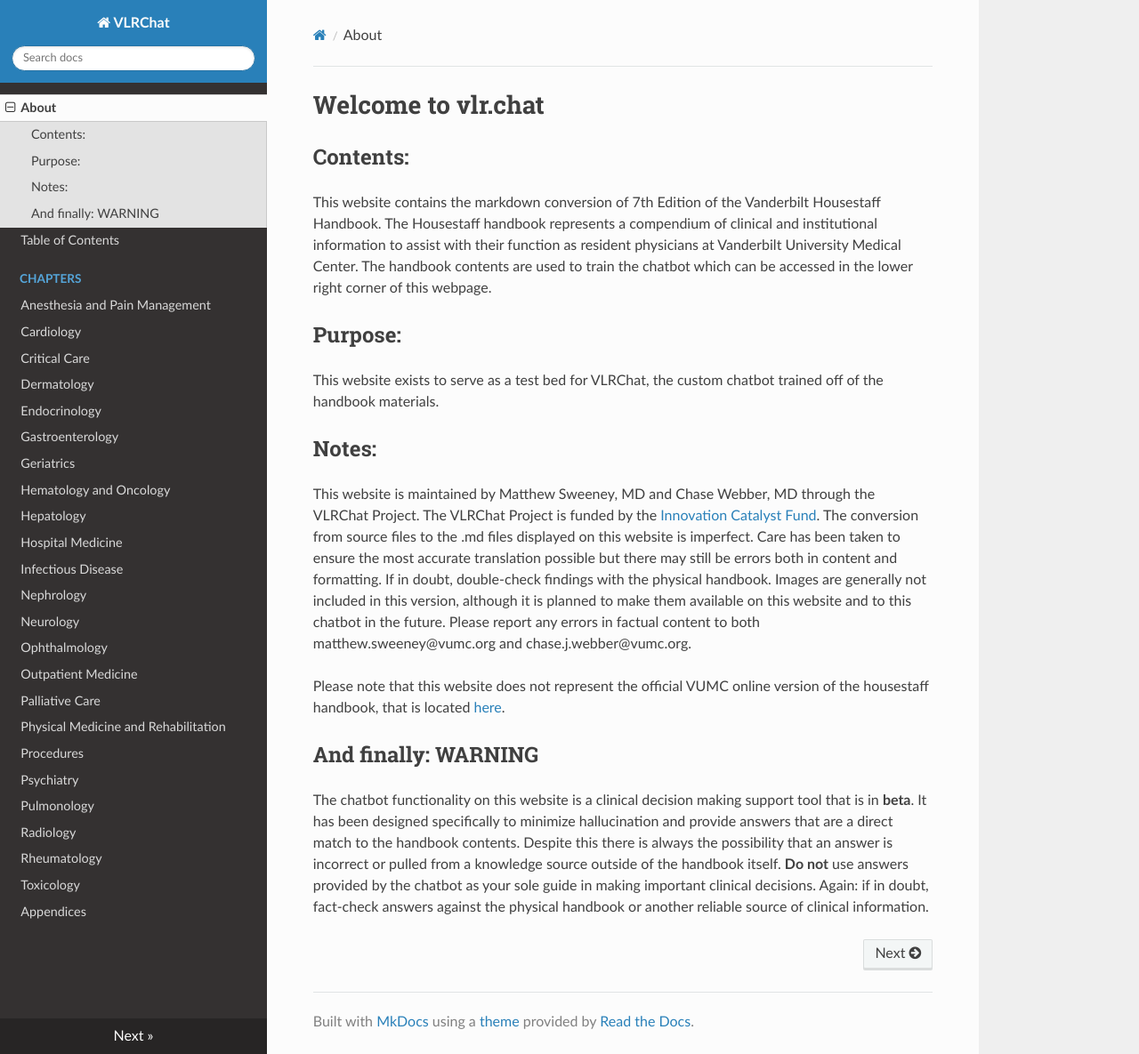
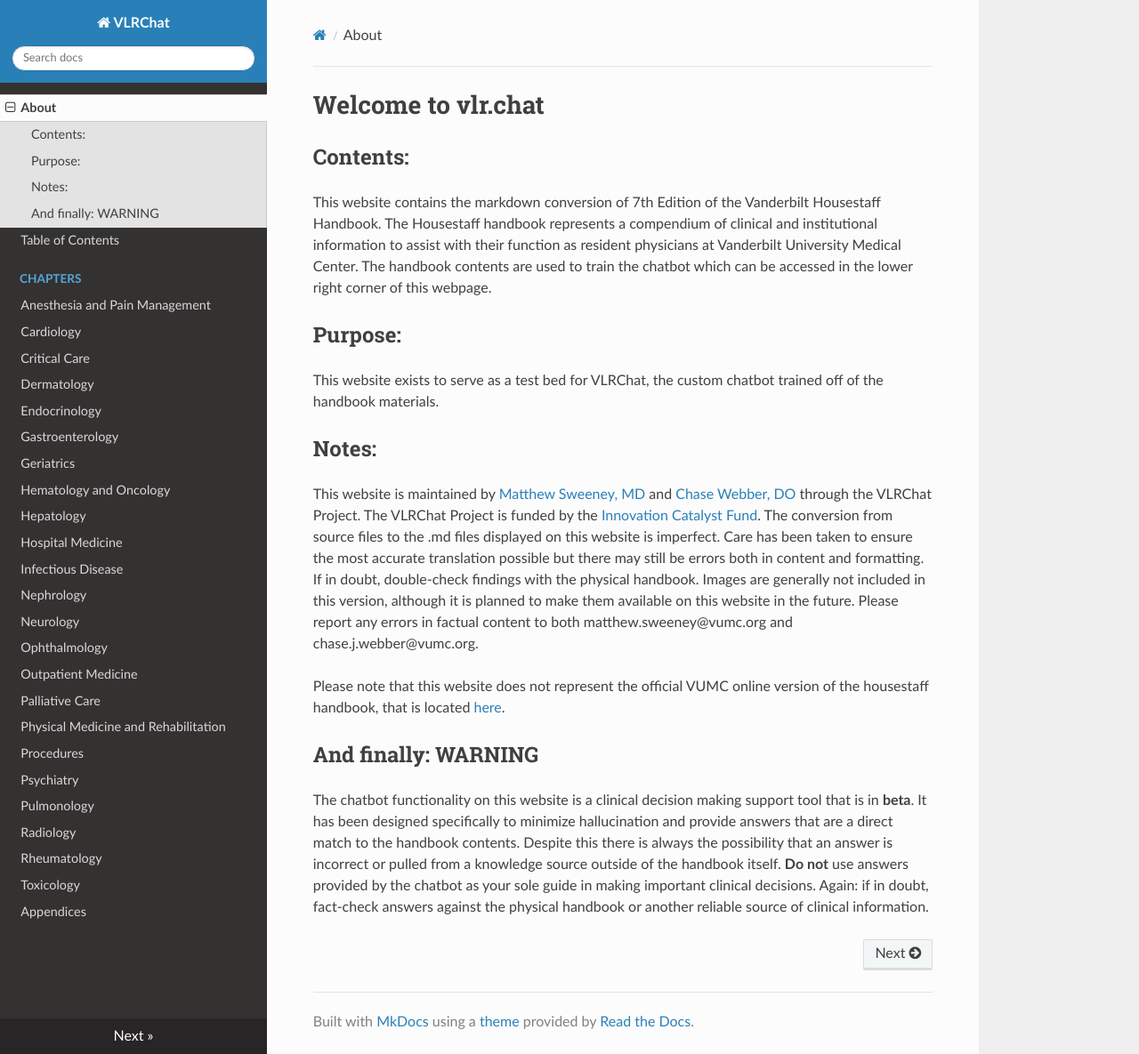
Before and after one commit to everyone6/VLRChat, an MkDocs documentation site: the page built from docs/index.md, in a window 1280 px wide and 1185 px high. Shown: the whole window at 89% size. Built offline with MkDocs 1.6.1, drawn with Linux system fonts in a browser that asks for light colours; nearby versions of some CDN libraries; a script that is not in the unit is left out.

Commit message:
Update index.md

```diff
--- a/docs/index.md
+++ b/docs/index.md
@@ -10,7 +10,7 @@
 
 ## Notes:
 
-This website is maintained by Matthew Sweeney, MD and Chase Webber, MD through the VLRChat Project. The VLRChat Project is funded by the [Innovation Catalyst Fund](https://cttc.co/inventors/innovation-catalyst-fund). The conversion from source files to the .md files displayed on this website is imperfect. Care has been taken to ensure the most accurate translation possible but there may still be errors both in content and formatting. If in doubt, double-check findings with the physical handbook. Images are generally not included in this version, although it is planned to make them available on this website and to this chatbot in the future. Please report any errors in factual content to both matthew.sweeney@vumc.org and chase.j.webber@vumc.org.
+This website is maintained by [Matthew Sweeney, MD](https://medicine.vumc.org/department-directory/Matthew-Sweeney) and [Chase Webber, DO](https://medicine.vumc.org/department-directory/Chase-Webber) through the VLRChat Project. The VLRChat Project is funded by the [Innovation Catalyst Fund](https://cttc.co/inventors/innovation-catalyst-fund). The conversion from source files to the .md files displayed on this website is imperfect. Care has been taken to ensure the most accurate translation possible but there may still be errors both in content and formatting. If in doubt, double-check findings with the physical handbook. Images are generally not included in this version, although it is planned to make them available on this website in the future. Please report any errors in factual content to both matthew.sweeney@vumc.org and chase.j.webber@vumc.org.
 
 Please note that this website does not represent the official VUMC online version of the housestaff handbook, that is located [here](https://vimbook.vumc.org).
 
```
